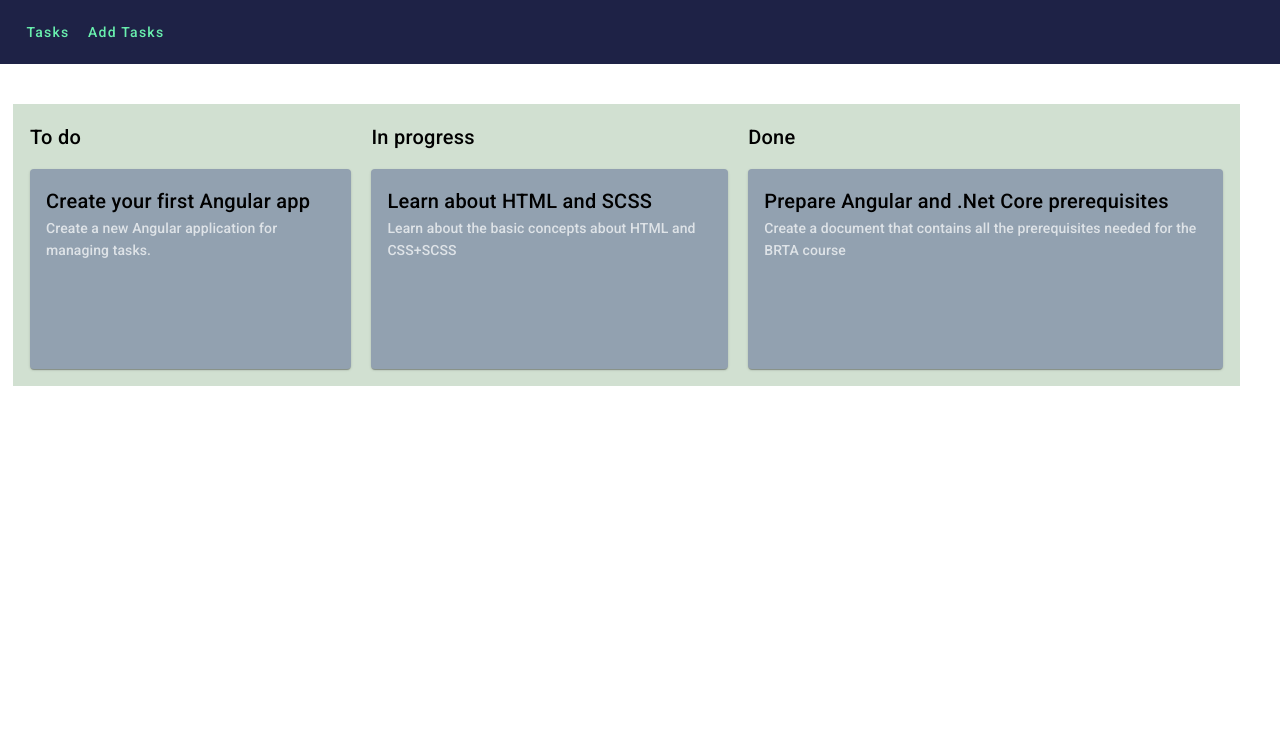
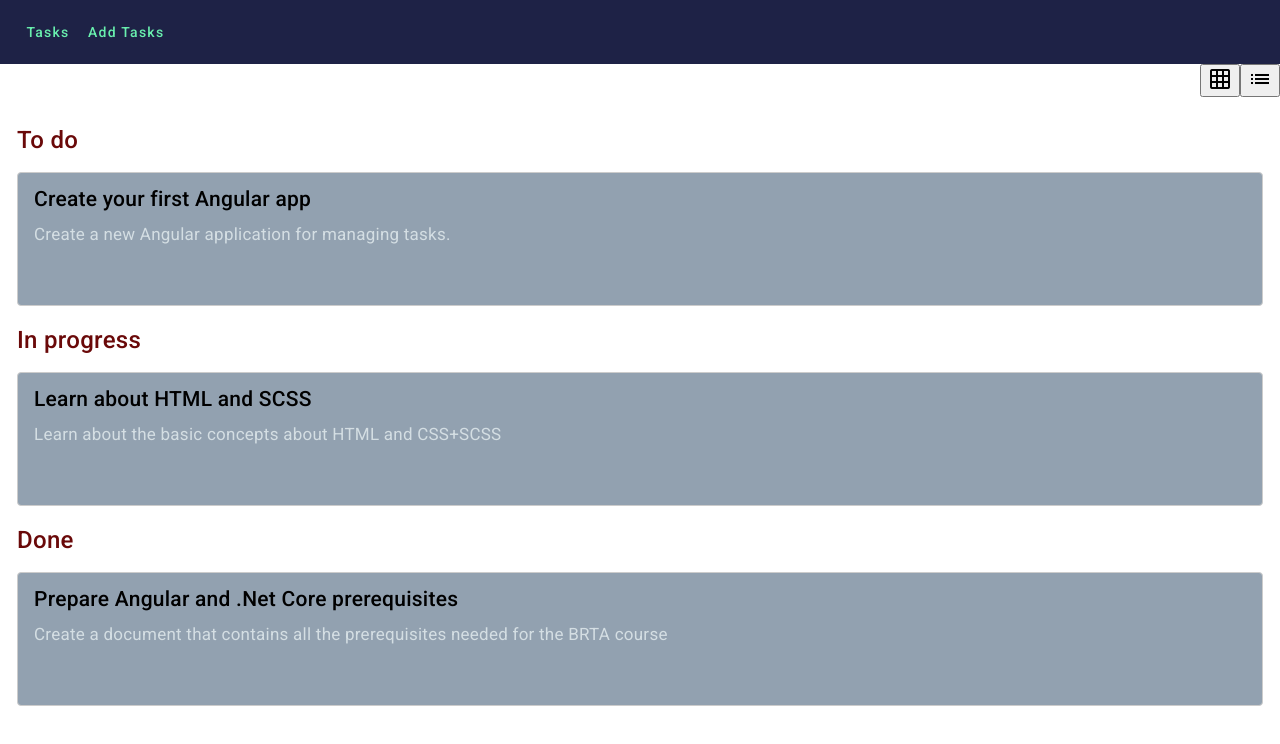
Before and after one commit to ioana-manghiuc/task-tracker, an Angular app in the folder task-tracker/: page / in a window 1280 px wide. Shown: the top 744 px of the page. Built offline with nearby package versions, Linux system fonts and the light colour scheme.

Commit message:
Toggle task-grid & task-list.

```diff
--- a/task-tracker/src/task-card/task-card.component.scss
+++ b/task-tracker/src/task-card/task-card.component.scss
@@ -2,3 +2,16 @@ mat-card{
     background-color:#92a1b0 ;
     min-height: 200px;
   }
+
+  .example-card mat-card-header mat-card-title {
+    font-size: 21px;
+    font-weight: 450;
+    color:#000000
+  }
+
+  .example-card mat-card-header mat-card-subtitle {
+    font-size: 16px;
+    color: #d4dee3;
+    margin-top: 15px;
+    font-size: 17px;
+  }
--- a/task-tracker/src/task-grid/task-grid.component.scss
+++ b/task-tracker/src/task-grid/task-grid.component.scss
@@ -1,5 +1,4 @@
 .example-card {
-    max-width: 400px;
     min-height: 200px;
   }
 
@@ -7,9 +6,14 @@
     background-color:#92a1b0 ;
   }
 
+  .task-column h2{
+    color:#6a0909;
+    font-weight: 500;
+    font-size:x-large;
+  }
+
   .task-columns{
      display: flex;
-     background-color: #d1e0d1;
      padding: 7px;
      justify-content: space-around;
     }
--- /dev/null
+++ b/task-tracker/src/task-list/task-list.component.html
@@ -0,0 +1,31 @@
+<div class="task-rows">
+  <div class="task-row">
+    <h2>To do</h2>
+    <div *ngFor="let task of tasks">
+      <div *ngIf="task.status === 'To do'" class="task-item">
+        <div class="task-name">{{ task.title }}</div>
+        <div class="task-description">{{ task.description }}</div>
+      </div>
+    </div>
+  </div>
+
+  <div class="task-row">
+    <h2 >In progress</h2>
+    <div *ngFor="let task of tasks">
+      <div *ngIf="task.status === 'In progress'" class="task-item">
+        <div class="task-name">{{ task.title }}</div>
+        <div class="task-description">{{ task.description }}</div>
+      </div>
+    </div>
+  </div>
+
+  <div class="task-row">
+    <h2>Done</h2>
+    <div *ngFor="let task of tasks">
+      <div *ngIf="task.status === 'Done'" class="task-item">
+        <div class="task-name">{{ task.title }}</div>
+        <div class="task-description">{{ task.description }}</div>
+      </div>
+    </div>
+  </div>
+</div>
--- /dev/null
+++ b/task-tracker/src/task-list/task-list.component.scss
@@ -0,0 +1,39 @@
+.task-item {
+    border: 1px solid #ccc;
+    border-radius: 0.25rem;
+    padding: 1rem;
+    margin-bottom: 0.5rem;
+    background-color:#92a1b0;
+    min-height: 100px;
+}
+
+.task-name {
+    font-size: 21px;
+    color: rgb(0, 0, 0);
+    font-weight: 450;
+  }
+
+  .task-description {
+    color: #d4dee3;
+    margin-top: 15px;
+    font-size: 17px;
+  }
+
+  .task-row h2{
+    color:#6a0909;
+    font-weight: 500;
+    font-size:x-large;
+  }
+
+  .task-rows{
+    padding: 7px;
+    justify-content: space-around;
+   }
+
+  .task-row
+   {
+     min-height: 80;
+     margin: 10px;
+     display: flex;
+     flex-direction: column;
+   }
--- a/task-tracker/src/tasks-view/tasks-view.component.html
+++ b/task-tracker/src/tasks-view/tasks-view.component.html
@@ -1,3 +1,18 @@
-<div style="margin-top: 40px; margin-left: 13px; margin-right:40px; margin-bottom:40px;">
-    <app-task-grid [tasks]="tasks"></app-task-grid>
-</div>
+<div class="buttons">
+    <button mat-button (click)="toggleView('grid')">
+      <mat-icon>grid_on</mat-icon>
+    </button>
+    <button mat-button (click)="toggleView('list')">
+      <mat-icon>list</mat-icon>
+    </button>
+  </div>
+
+  <div *ngIf="isList; else gridView">
+    <app-task-list [tasks]="tasks"></app-task-list>
+  </div>
+
+  <ng-template #gridView>
+    <div style="margin-top: 40px; margin-left: 13px; margin-right:40px; margin-bottom:40px;">
+      <app-task-grid [tasks]="tasks"></app-task-grid>
+    </div>
+  </ng-template>
--- a/task-tracker/src/tasks-view/tasks-view.component.scss
+++ b/task-tracker/src/tasks-view/tasks-view.component.scss
@@ -1,5 +1,12 @@
-.task-list-container {
-    display: flex;
-    flex-wrap: wrap;
-    gap: 20px;
-  }
+.buttons {
+  display: flex;
+  justify-content: flex-end;
+  margin-bottom: 10px;
+  color:aqua;
+}
+
+.toggle-button {
+  margin-left: 10px;
+  font-size: 16px;
+  padding: 10px 20px;
+}
--- a/task-tracker/src/tasks-view/tasks-view.component.ts
+++ b/task-tracker/src/tasks-view/tasks-view.component.ts
@@ -2,11 +2,13 @@ import { Component, OnInit } from '@angular/core';
 import { Status } from '../status.enum';
 import { TaskGridComponent } from '../task-grid/task-grid.component';
 import { Task } from '../task';
-
+import { TaskListComponent } from '../task-list/task-list.component';
+import { NgFor, NgIf } from '@angular/common';
+import {MatIconModule} from '@angular/material/icon';
 @Component({
   selector: 'app-tasks-view',
   standalone: true,
-  imports: [TaskGridComponent],
+  imports: [TaskGridComponent, TaskListComponent, NgFor, NgIf, MatIconModule],
   templateUrl: './tasks-view.component.html',
   styleUrl: './tasks-view.component.scss'
 })
@@ -21,4 +23,9 @@ export class TasksViewComponent implements OnInit{
       { id: '3', title: 'Prepare Angular and .Net Core prerequisites', description: 'Create a document that contains all the prerequisites needed for the BRTA course', status: Status.Done }
     ];
   }
+
+  isList = true;
+  toggleView(viewMode: string) {
+    this.isList = viewMode === 'list';
+  }
 }
```
Also changed, not shown: task-tracker/src/task-list/task-list.component.ts (added, +14 -0 lines), 1 other file (tests, documents, lock files or other folders).
